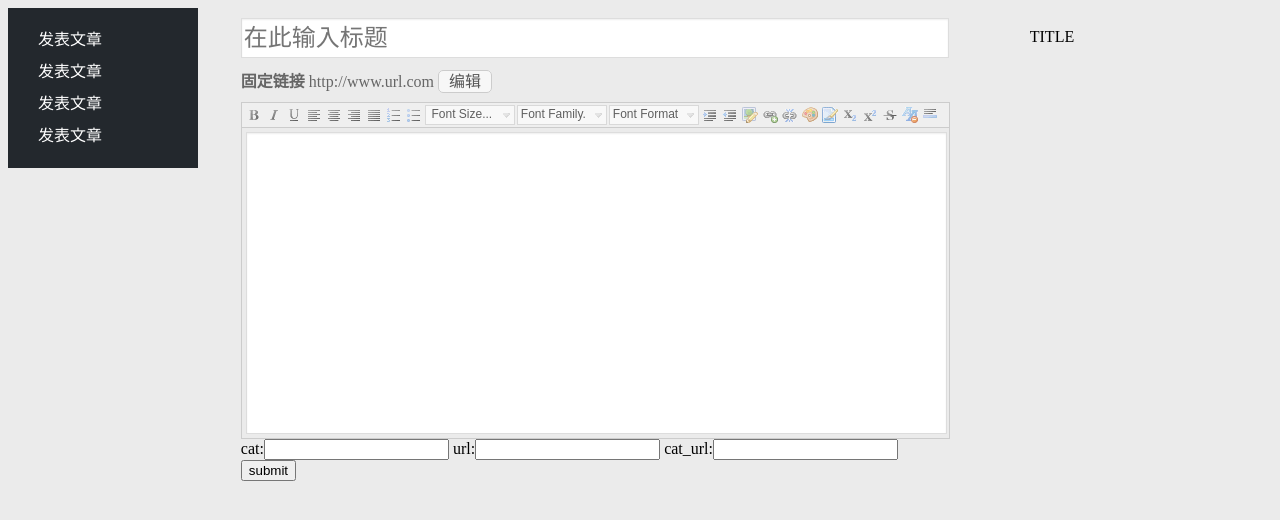
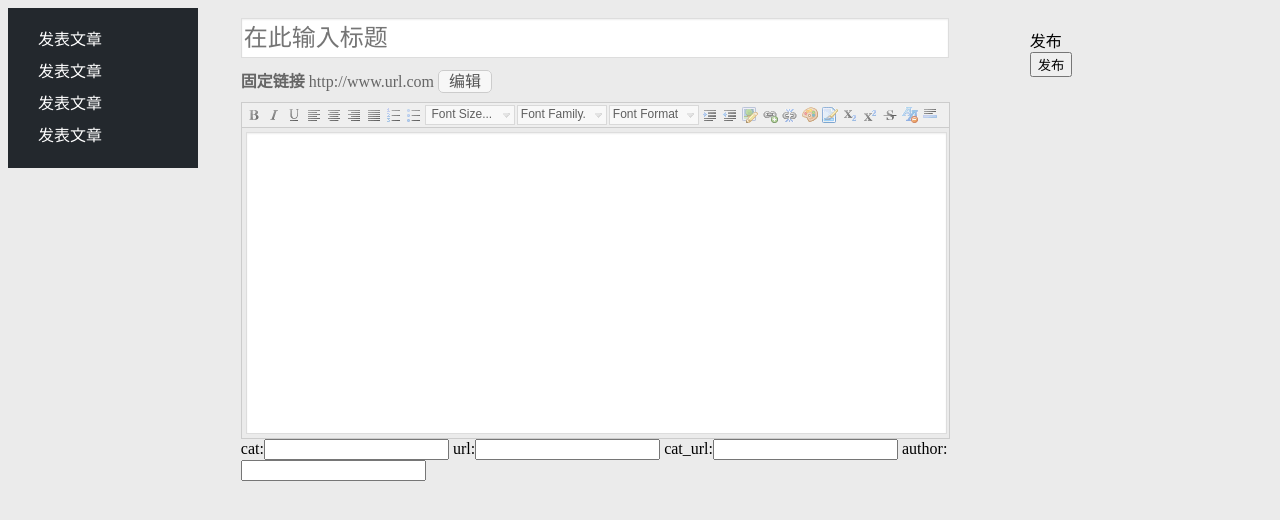
Before and after one commit to sapwood/blog, a Python web app: template template/post.html in a window 1280 px wide. Shown: the part 32-552 px from the top of the page. Run offline with Jinja, Linux system fonts and the light colour scheme; the template is opened without the code that fills it, so the values that code supplies are empty.

Commit message:
add submit

```diff
--- a/template/post.html
+++ b/template/post.html
@@ -49,13 +49,17 @@
 							cat:<input type='text' name='cat'>
 							url:<input type='text' name='url'>
 							cat_url:<input type='text' name='cat_url'>
-							<input type='submit' value='submit'>
+							author:<input type='text' name='author'>
+
 
 							</div>
 							<div class='post-box'>
 								<div class='post-box-stuff'>
 									<div class='title'>
-										TITLE
+										发布
+									</div>
+									<div >
+										<input type='submit' value='发布'>
 									</div>
 								</div>
 							</div>
```
